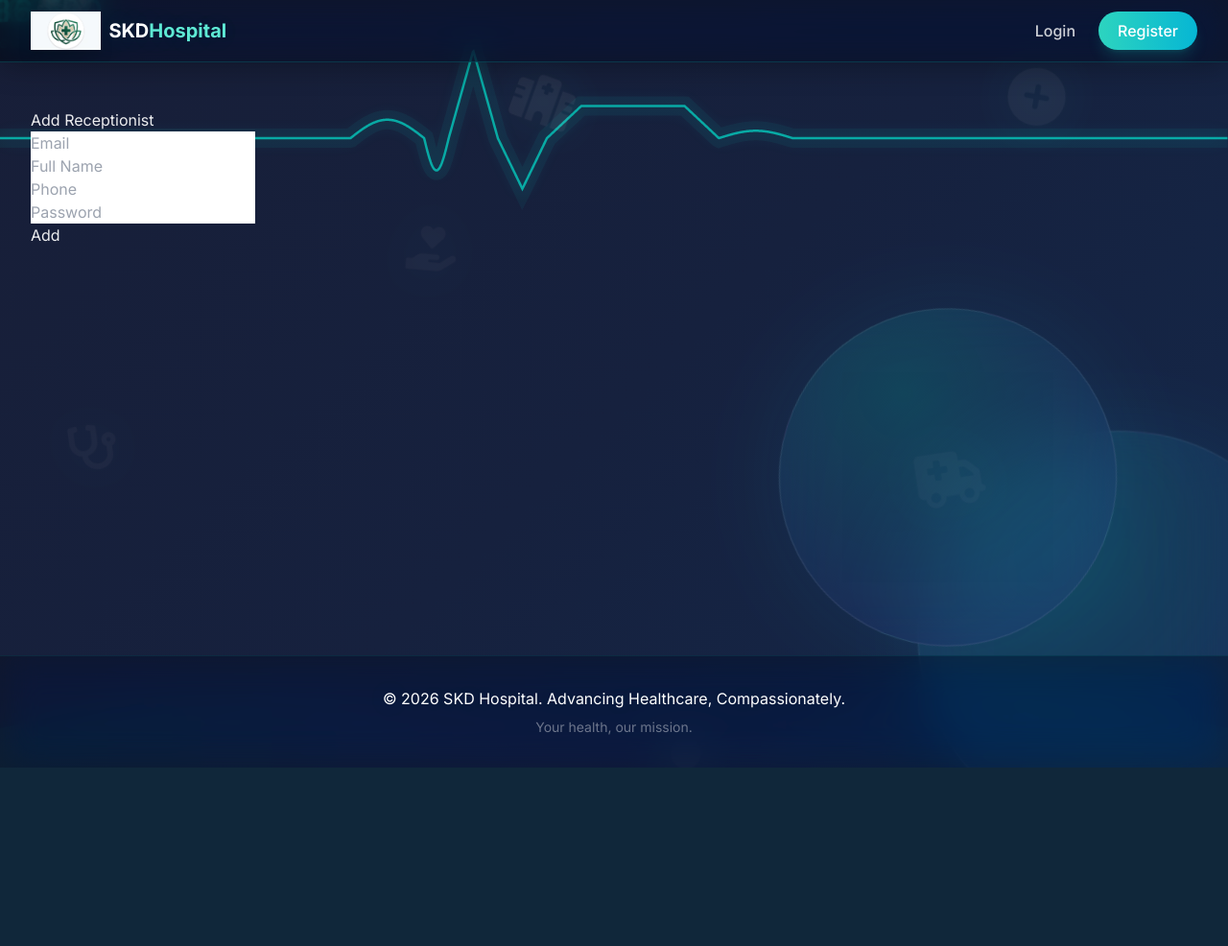
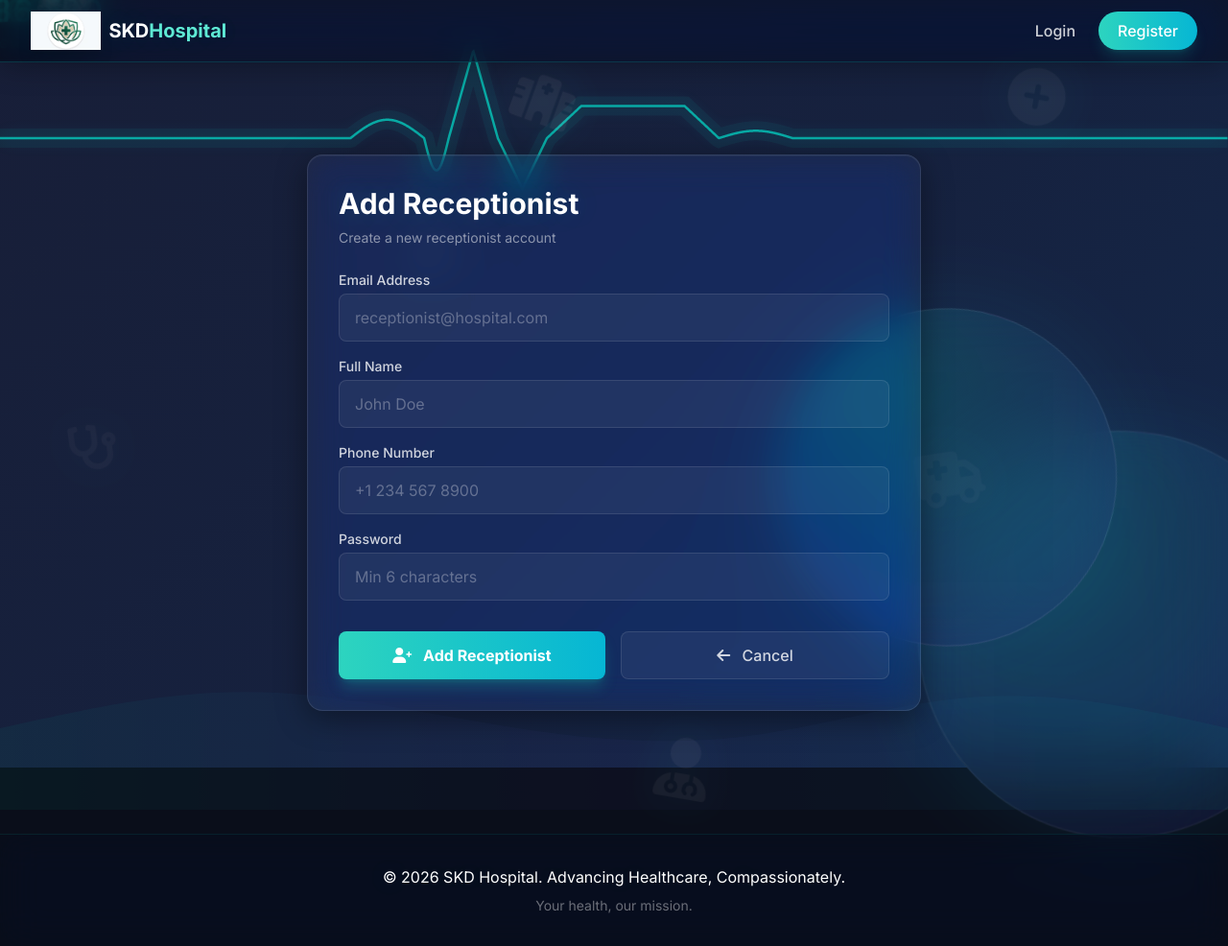
Before and after one commit to udayteck/HOSPITAL-SELF-MANAGEMENT, a Flask app: template app/templates/receptionist_form.html in a window 1280 px wide. Shown: the whole page at 96% size. Before the commit the page ends 800 px from the top, so only its background shows below. Run offline with Flask 3, Linux system fonts and the light colour scheme; the template is opened without the code that fills it, so the values that code supplies are empty; parts of the project's set-up code (start-up, migrations or seed data) failed here and were passed over; some libraries are stand-ins or nearby versions.

Commit message:
Style Add Receptionist form with Liquid Glass theme

```diff
--- a/app/templates/receptionist_form.html
+++ b/app/templates/receptionist_form.html
@@ -1,11 +1,56 @@
 {% extends "base.html" %}
+
 {% block content %}
-<h2>Add Receptionist</h2>
-<form method="POST">
-    <input type="email" name="email" placeholder="Email" required><br>
-    <input type="text" name="full_name" placeholder="Full Name" required><br>
-    <input type="text" name="phone" placeholder="Phone"><br>
-    <input type="password" name="password" placeholder="Password" required><br>
-    <button type="submit">Add</button>
-</form>
+<div class="container mx-auto px-4 py-12 max-w-2xl">
+    <div class="glass p-8 rounded-2xl">
+        <h1 class="text-3xl font-bold text-white text-glow mb-2">Add Receptionist</h1>
+        <p class="text-white/50 text-sm mb-6">Create a new receptionist account</p>
+
+        <form method="POST" action="{{ url_for('admin.add_receptionist') }}" class="space-y-4">
+            <!-- Email -->
+            <div>
+                <label for="email" class="block text-white/80 text-sm font-medium mb-1">Email Address</label>
+                <input type="email" name="email" id="email" required
+                       placeholder="receptionist@hospital.com"
+                       class="w-full px-4 py-3 bg-white/5 border border-white/10 rounded-lg text-white placeholder-white/30 focus:outline-none focus:border-teal-400 focus:ring-2 focus:ring-teal-400/20 transition">
+            </div>
+
+            <!-- Full Name -->
+            <div>
+                <label for="full_name" class="block text-white/80 text-sm font-medium mb-1">Full Name</label>
+                <input type="text" name="full_name" id="full_name" required
+                       placeholder="John Doe"
+                       class="w-full px-4 py-3 bg-white/5 border border-white/10 rounded-lg text-white placeholder-white/30 focus:outline-none focus:border-teal-400 focus:ring-2 focus:ring-teal-400/20 transition">
+            </div>
+
+            <!-- Phone -->
+            <div>
+                <label for="phone" class="block text-white/80 text-sm font-medium mb-1">Phone Number</label>
+                <input type="text" name="phone" id="phone"
+                       placeholder="+1 234 567 8900"
+                       class="w-full px-4 py-3 bg-white/5 border border-white/10 rounded-lg text-white placeholder-white/30 focus:outline-none focus:border-teal-400 focus:ring-2 focus:ring-teal-400/20 transition">
+            </div>
+
+            <!-- Password -->
+            <div>
+                <label for="password" class="block text-white/80 text-sm font-medium mb-1">Password</label>
+                <input type="password" name="password" id="password" required minlength="6"
+                       placeholder="Min 6 characters"
+                       class="w-full px-4 py-3 bg-white/5 border border-white/10 rounded-lg text-white placeholder-white/30 focus:outline-none focus:border-teal-400 focus:ring-2 focus:ring-teal-400/20 transition">
+            </div>
+
+            <!-- Form Actions -->
+            <div class="flex gap-4 pt-4">
+                <button type="submit"
+                        class="flex-1 bg-gradient-to-r from-teal-400 to-cyan-500 hover:from-teal-300 hover:to-cyan-400 text-white font-bold py-3 rounded-lg transition shadow-lg shadow-teal-500/30">
+                    <i class="fas fa-user-plus mr-2"></i> Add Receptionist
+                </button>
+                <a href="{{ url_for('admin.manage_receptionists') }}"
+                   class="flex-1 bg-white/5 hover:bg-white/10 text-white/80 font-medium py-3 rounded-lg text-center border border-white/10 transition">
+                    <i class="fas fa-arrow-left mr-2"></i> Cancel
+                </a>
+            </div>
+        </form>
+    </div>
+</div>
 {% endblock %}
```
